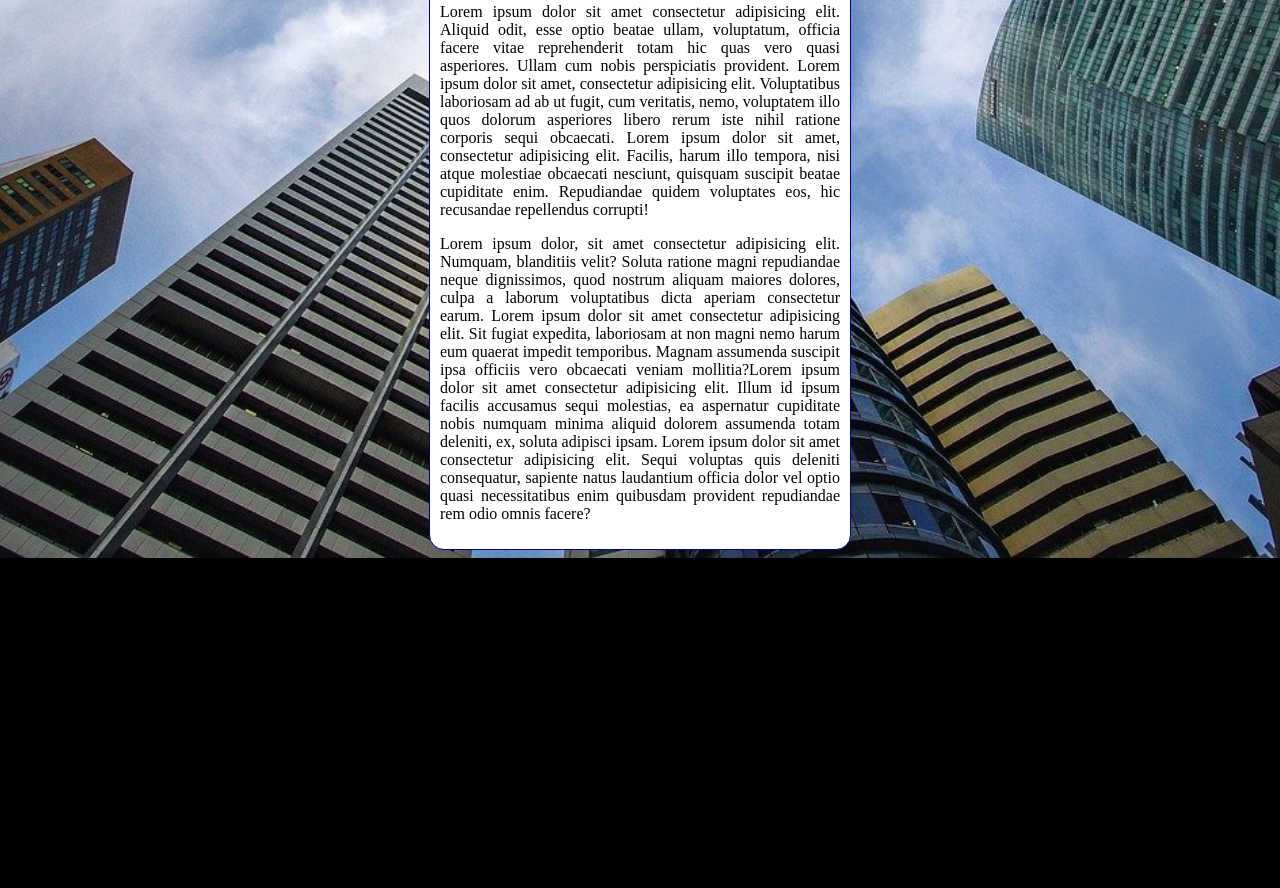
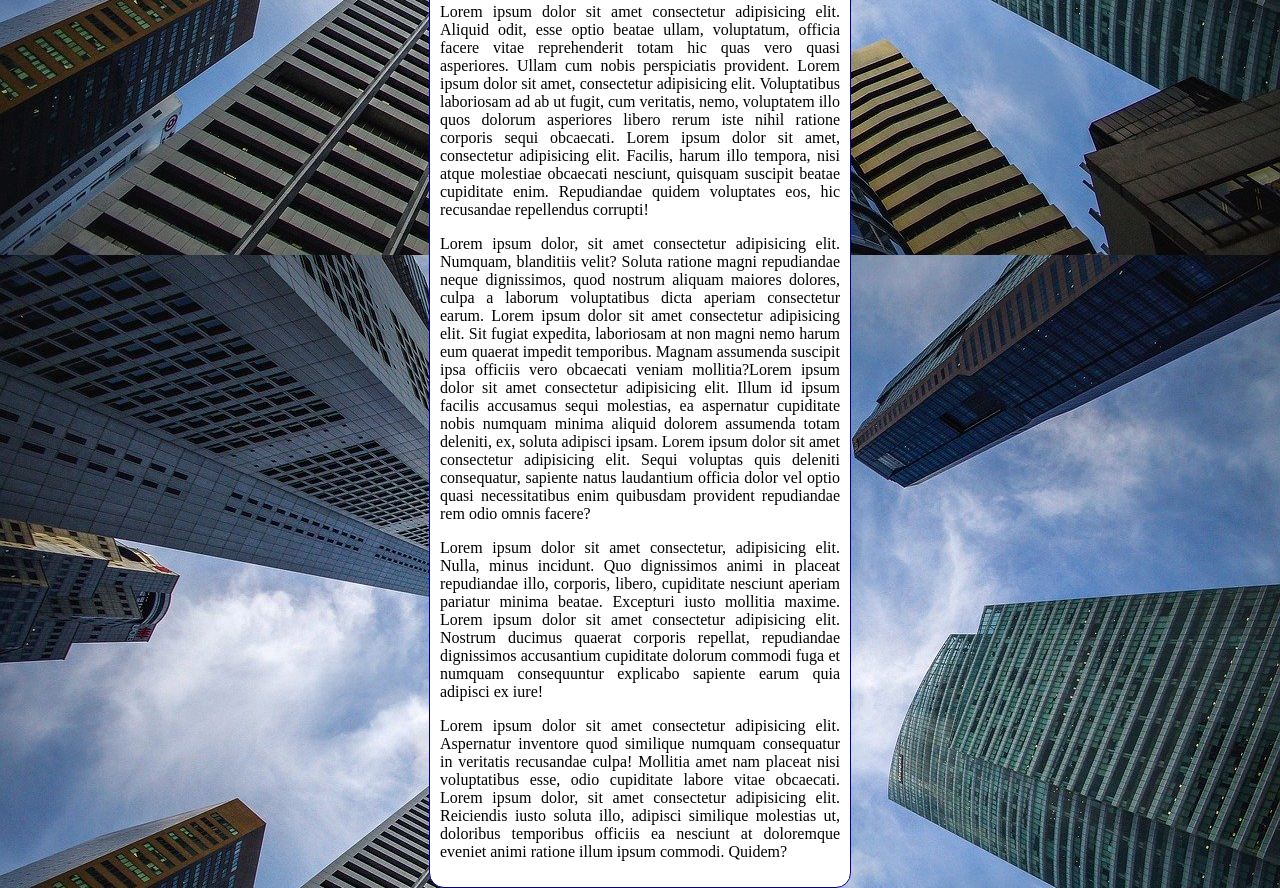
Before and after one commit to EsterTavares2024/html-css3, a plain HTML site: page Módulo 3/ex022/fundo006.html in a window 1280 px wide. Shown: the part 598-1486 px from the top of the page. Before the commit the page ends 1156 px from the top, so only its background shows below. Drawn offline with Linux system fonts and the light colour scheme.

Commit message:
Atualizações fundo 006

```diff
--- a/Módulo 3/ex022/fundo006.html
+++ b/Módulo 3/ex022/fundo006.html
@@ -3,18 +3,28 @@
 <head>
     <meta charset="UTF-8">
     <meta name="viewport" content="width=device-width, initial-scale=1.0">
-    <title>Document</title>
+    <title>Fundo Fixo de Tela</title>
     <style>
         body {
+            height: 100vh;
             background-color: black;
             background-image: url('imagens/wallpaper002.jpg');
             background-position: center top;
             background-repeat: no-repeat;
             background-size: cover;
+            background-attachment: fixed;
+
+            /* Shorthand - Background
+            1. Color 2. image 3. position 4. repeat 5. [Size] 6. attachment
+
+            background: black url('imagens/wallpaper002.jpg') center center no-repeat  fixed;
+            background-size: cover;
+
+            O [Size] em alguns navegadores não funciona em shorthanded, tem que inserir a parte embaixo da declaração.*/
         }
         main {
             background-color: white;
-            width: 400px;
+            max-width: 400px;
             padding: 10px;
             text-align: justify;
             margin: auto;
@@ -39,6 +49,8 @@
         Lorem ipsum dolor sit amet, consectetur adipisicing elit. Facilis, harum illo tempora, nisi atque molestiae obcaecati nesciunt, quisquam suscipit beatae cupiditate enim. Repudiandae quidem voluptates eos, hic recusandae repellendus corrupti!
         </p>
         <p> Lorem ipsum dolor, sit amet consectetur adipisicing elit. Numquam, blanditiis velit? Soluta ratione magni repudiandae neque dignissimos, quod nostrum aliquam maiores dolores, culpa a laborum voluptatibus dicta aperiam consectetur earum. Lorem ipsum dolor sit amet consectetur adipisicing elit. Sit fugiat expedita, laboriosam at non magni nemo harum eum quaerat impedit temporibus. Magnam assumenda suscipit ipsa officiis vero obcaecati veniam mollitia?Lorem ipsum dolor sit amet consectetur adipisicing elit. Illum id ipsum facilis accusamus sequi molestias, ea aspernatur cupiditate nobis numquam minima aliquid dolorem assumenda totam deleniti, ex, soluta adipisci ipsam. Lorem ipsum dolor sit amet consectetur adipisicing elit. Sequi voluptas quis deleniti consequatur, sapiente natus laudantium officia dolor vel optio quasi necessitatibus enim quibusdam provident repudiandae rem odio omnis facere?</p>
+        <p> Lorem ipsum dolor sit amet consectetur, adipisicing elit. Nulla, minus incidunt. Quo dignissimos animi in placeat repudiandae illo, corporis, libero, cupiditate nesciunt aperiam pariatur minima beatae. Excepturi iusto mollitia maxime. Lorem ipsum dolor sit amet consectetur adipisicing elit. Nostrum ducimus quaerat corporis repellat, repudiandae dignissimos accusantium cupiditate dolorum commodi fuga et numquam consequuntur explicabo sapiente earum quia adipisci ex iure!</p>
+        <p> Lorem ipsum dolor sit amet consectetur adipisicing elit. Aspernatur inventore quod similique numquam consequatur in veritatis recusandae culpa! Mollitia amet nam placeat nisi voluptatibus esse, odio cupiditate labore vitae obcaecati. Lorem ipsum dolor, sit amet consectetur adipisicing elit. Reiciendis iusto soluta illo, adipisci similique molestias ut, doloribus temporibus officiis ea nesciunt at doloremque eveniet animi ratione illum ipsum commodi. Quidem?</p>
     </main>
 </body>
 <!-- Porque colocar primeiro uma cor preta para o background- de fundo? porque quando o site carrega primeiro carrega o texto e depois as imagens. Então quando servidor estiver lento, pode ser que o background demore mais para carregar
```
